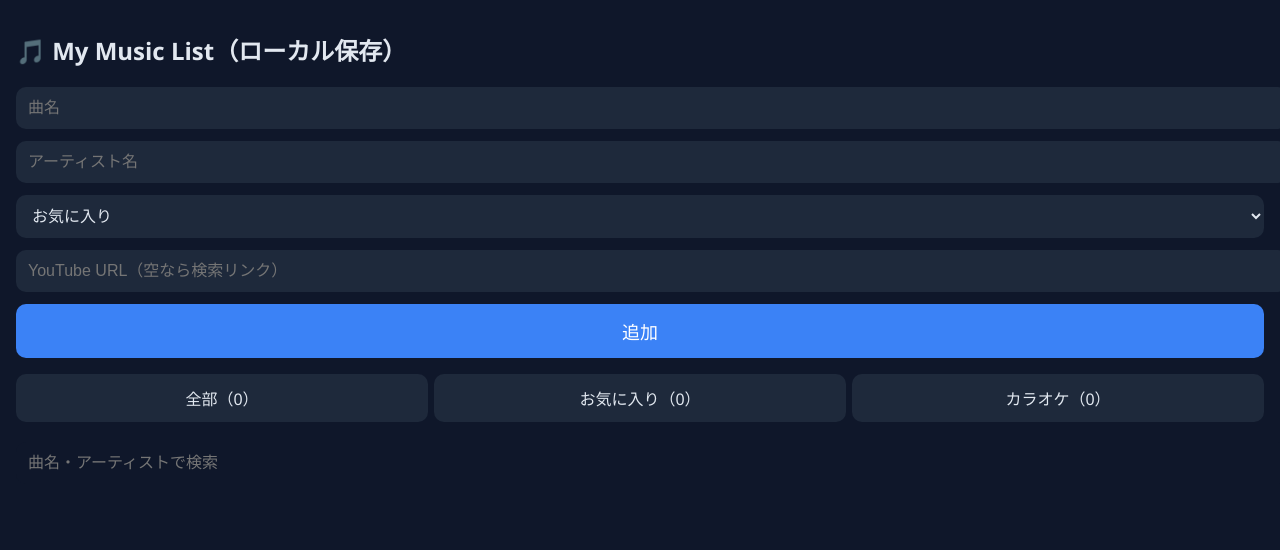
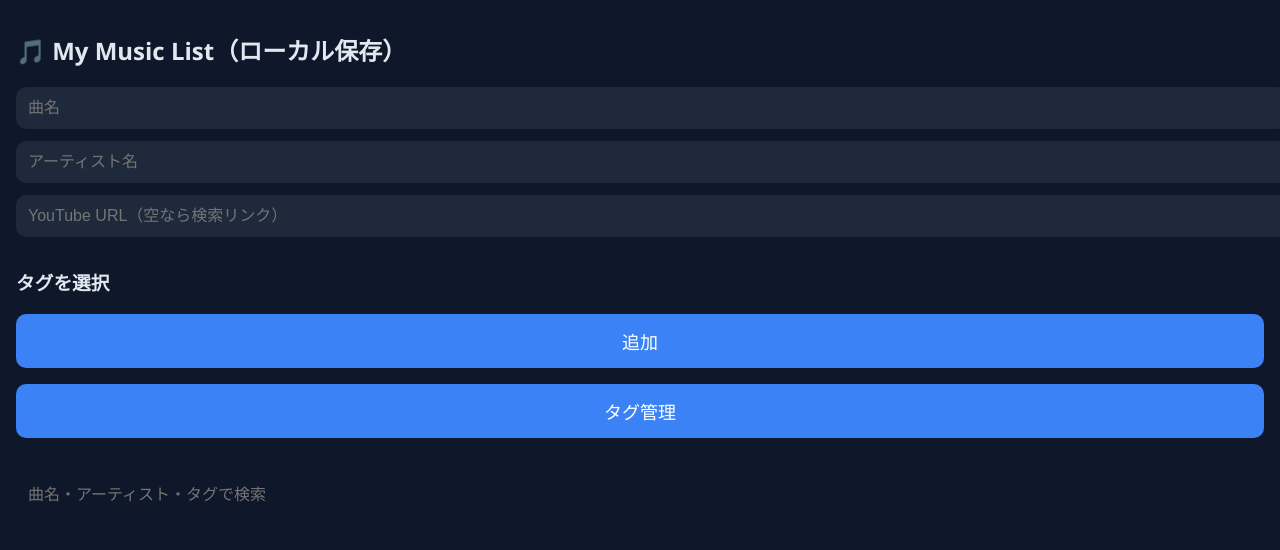
Before and after one commit to eru0810/music-app, a plain HTML site: page index.html in a window 1280 px wide. Drawn offline with nearby package versions, Linux system fonts and the light colour scheme.

Commit message:
Update index.html

```diff
--- a/index.html
+++ b/index.html
@@ -5,54 +5,65 @@
   <title>My Music List（ローカル）</title>
   <link rel="stylesheet" href="style.css">
 </head>
-<!-- 編集モーダル -->
+
+<body>
+
+<h1>🎵 My Music List（ローカル保存）</h1>
+
+<!-- 曲追加欄 -->
+<input id="title" placeholder="曲名">
+<input id="artist" placeholder="アーティスト名">
+<input id="url" placeholder="YouTube URL（空なら検索リンク）">
+
+<!-- タグ選択 -->
+<h3>タグを選択</h3>
+<div id="tagSelect" class="tag-checkbox-area"></div>
+
+<button class="add-btn" onclick="addSong()">追加</button>
+<button class="add-btn" onclick="openTagModal()">タグ管理</button>
+
+<!-- タブ（自動生成） -->
+<div class="tabs" id="tabArea"></div>
+
+<!-- 検索 -->
+<input id="searchInput" placeholder="曲名・アーティスト・タグで検索" oninput="searchSongs()">
+
+<!-- 曲一覧 -->
+<div id="songList"></div>
+
+
+<!-- 🔽 編集モーダル（必ず body の中に置く） -->
 <div id="editModal" class="modal hidden">
   <div class="modal-content">
     <h2>編集</h2>
     <input id="editTitle" placeholder="曲名">
     <input id="editArtist" placeholder="アーティスト名">
     <input id="editUrl" placeholder="YouTube URL">
-    <select id="editCategory">
-      <option value="お気に入り">お気に入り</option>
-      <option value="カラオケ">カラオケ</option>
-    </select>
+
+    <h3>タグを選択</h3>
+    <div id="editTagSelect" class="tag-checkbox-area"></div>
 
     <button class="save-btn" onclick="saveEdit()">保存</button>
     <button class="cancel-btn" onclick="closeEdit()">閉じる</button>
   </div>
 </div>
 
-<script src="https://cdn.jsdelivr.net/npm/sortablejs@1.15.0/Sortable.min.js"></script>
+<!-- 🔽 タグ管理モーダル（body 内！） -->
+<div id="tagModal" class="modal hidden">
+  <div class="modal-content">
+    <h2>タグ管理</h2>
+
+    <div id="tagListArea"></div>
+
+    <input id="newTagInput" placeholder="新しいタグ名">
+    <button class="save-btn" onclick="addTag()">タグを追加</button>
+    <button class="cancel-btn" onclick="closeTagModal()">閉じる</button>
+  </div>
+</div>
 
 
-<body>
-
-<h1>🎵 My Music List（ローカル保存）</h1>
-
-<input id="title" placeholder="曲名">
-<input id="artist" placeholder="アーティスト名">
-<select id="category">
-  <option value="お気に入り">お気に入り</option>
-  <option value="カラオケ">カラオケ</option>
-</select>
-<input id="url" placeholder="YouTube URL（空なら検索リンク）">
-
-<button class="add-btn" onclick="addSong()">追加</button>
-
-<!-- カテゴリータブ -->
-<div class="tabs">
-  <div class="tab active" onclick="changeTab('all')" id="tab-all">全部（0）</div>
-  <div class="tab" onclick="changeTab('お気に入り')" id="tab-fav">お気に入り（0）</div>
-  <div class="tab" onclick="changeTab('カラオケ')" id="tab-karaoke">カラオケ（0）</div>
-</div>
-
-<input id="searchInput" type="text"
-       placeholder="曲名・アーティストで検索"
-       oninput="searchSongs()">
-
-
-<div id="songList"></div>
-
+<!-- JS 読み込み（最後でOK） -->
+<script src="https://cdn.jsdelivr.net/npm/sortablejs@1.15.0/Sortable.min.js"></script>
 <script src="app.js"></script>
 
 </body>
```
